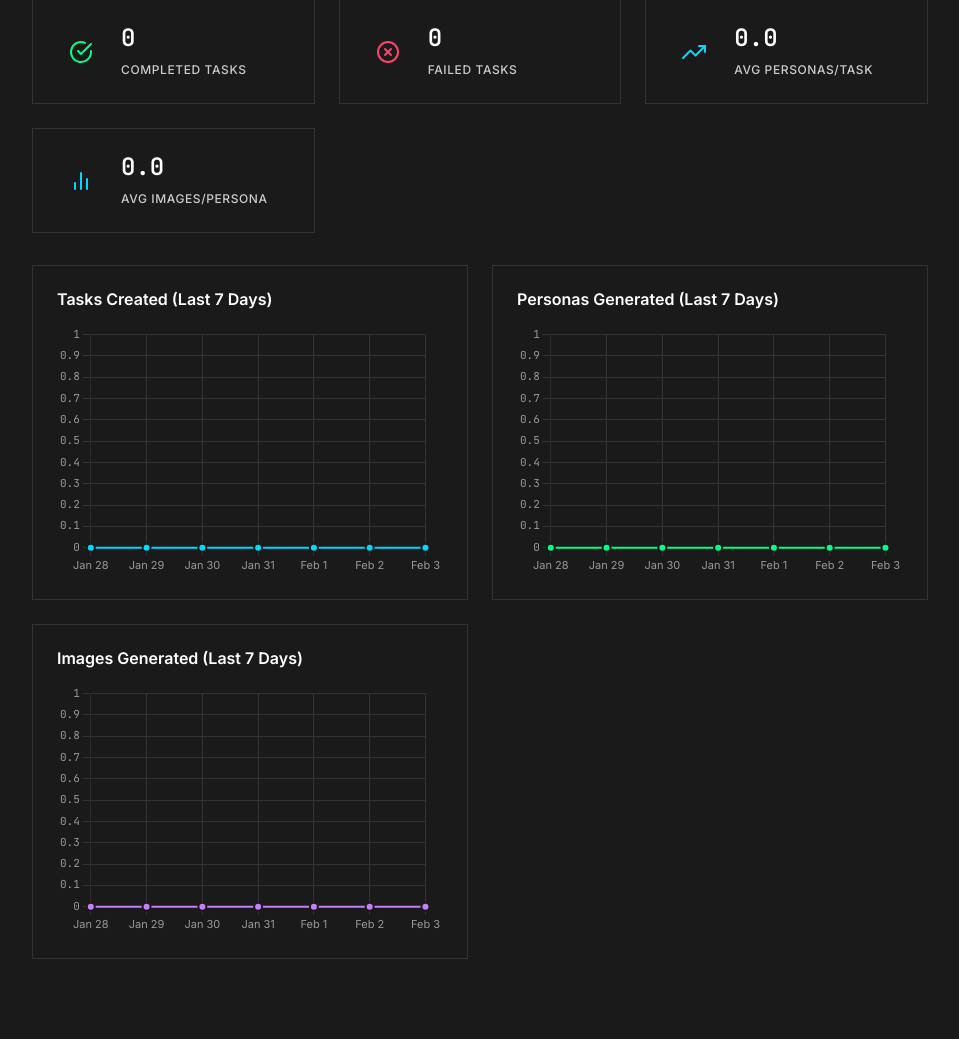
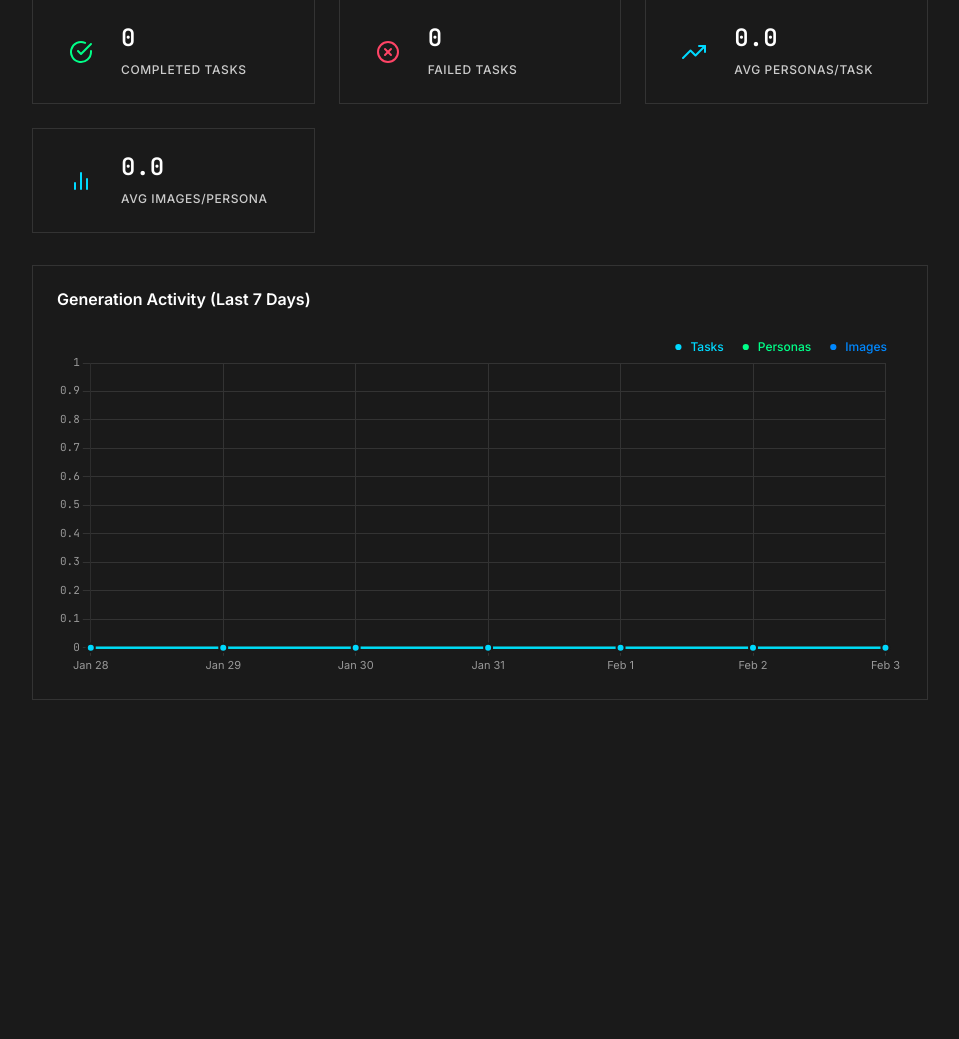
Before and after one commit to ironmindai/avatar-data-generator, a Flask app: page /dashboard in a window 1280 px wide. Shown: the part 528-1567 px from the top of the page, without its empty margins (280-1239 px from the left). After the commit the page ends 1228 px from the top, so only its background shows below. Run offline with Flask 3, Linux system fonts and the light colour scheme; the visitor is signed in with stand-in values (Sample User, id 1); data that the repository does not hold is empty; parts of the project's set-up code (start-up, migrations or seed data) failed here and were passed over; some libraries are stand-ins or nearby versions.

Commit message:
Update dashboard UI and documentation
- Update dashboard styling and layout improvements
- Update JavaScript logic for task management and status tracking
- Refine HTML template structure
- Update brandbook documentation
- Enhance base image generation prompt with ethnicity awareness

Co-Authored-By: Claude Haiku 4.5 <noreply@anthropic.com>

```diff
--- a/services/image_generation.py
+++ b/services/image_generation.py
@@ -123,7 +123,7 @@ async def generate_base_image(
         base_prompt = (
             f"generate an image of how this person would look like in a selfie. "
             f"the image should be not well-produced, amateur digital camera aesthetic, "
-            f"low resolution. Person: {bio_facebook}. {gender_full}."
+            f"low resolution. Person: {bio_facebook}. {gender_full}. Please consider ethnicity if it's an obvious one, for a better match"
         )
 
         # Append custom text if configured
--- a/static/css/dashboard.css
+++ b/static/css/dashboard.css
@@ -112,13 +112,10 @@
 }
 
 /* ========================================
-   CHARTS GRID
+   UNIFIED CHART CONTAINER
    ======================================== */
 
-.charts-grid {
-  display: grid;
-  grid-template-columns: repeat(auto-fit, minmax(350px, 1fr));
-  gap: var(--spacing-6);
+.chart-unified {
   margin-bottom: var(--spacing-8);
 }
 
@@ -152,7 +149,7 @@
 
 .chart-body {
   position: relative;
-  min-height: 250px;
+  min-height: 350px;
 }
 
 /* ========================================
@@ -185,7 +182,7 @@
   background-size: 200% 100%;
   animation: shimmer 1.5s ease-in-out infinite;
   width: 100%;
-  height: 250px;
+  height: 350px;
   border-radius: var(--radius-none);
 }
 
@@ -216,10 +213,6 @@
   .stats-grid-secondary {
     grid-template-columns: repeat(2, 1fr);
   }
-
-  .charts-grid {
-    grid-template-columns: repeat(2, 1fr);
-  }
 }
 
 @media (max-width: 768px) {
@@ -232,8 +225,7 @@
     margin-bottom: var(--spacing-6);
   }
 
-  .charts-grid {
-    gap: var(--spacing-4);
+  .chart-unified {
     margin-bottom: var(--spacing-6);
   }
 }
@@ -241,10 +233,6 @@
 @media (max-width: 640px) {
   .stats-grid-primary,
   .stats-grid-secondary {
-    grid-template-columns: 1fr;
-  }
-
-  .charts-grid {
     grid-template-columns: 1fr;
   }
 
@@ -271,10 +259,10 @@
   }
 
   .chart-body {
-    min-height: 200px;
+    min-height: 280px;
   }
 
   .skeleton-chart {
-    height: 200px;
+    height: 280px;
   }
 }
--- a/static/js/dashboard.js
+++ b/static/js/dashboard.js
@@ -5,10 +5,8 @@
  * Last Updated: 2026-01-30
  */
 
-// Store chart instances globally
-let tasksChart = null;
-let personasChart = null;
-let imagesChart = null;
+// Store unified chart instance globally
+let unifiedChart = null;
 
 // Auto-refresh interval (30 seconds)
 let refreshInterval = null;
@@ -143,63 +141,30 @@ function updateStatistics(overview) {
 }
 
 /**
- * Update or initialize all charts
+ * Update or initialize unified chart with all 3 series
  * @param {Object} last7Days - Last 7 days data object
  */
 function updateCharts(last7Days) {
-    // Process data for charts
-    const tasksDates = last7Days.tasks_by_date.map(item => formatDate(item.date));
+    // Process data for unified chart - all series share the same dates
+    const dates = last7Days.tasks_by_date.map(item => formatDate(item.date));
     const tasksCounts = last7Days.tasks_by_date.map(item => item.count);
-
-    const personasDates = last7Days.personas_by_date.map(item => formatDate(item.date));
     const personasCounts = last7Days.personas_by_date.map(item => item.count);
-
-    const imagesDates = last7Days.images_by_date.map(item => formatDate(item.date));
     const imagesCounts = last7Days.images_by_date.map(item => item.count);
 
-    // Initialize or update tasks chart
-    initializeChart(
-        'tasks-chart',
-        tasksChart,
-        tasksDates,
-        tasksCounts,
-        'Tasks',
-        '#00d9ff' // neon cyan
-    );
-
-    // Initialize or update personas chart
-    initializeChart(
-        'personas-chart',
-        personasChart,
-        personasDates,
-        personasCounts,
-        'Personas',
-        '#00ff88' // neon green
-    );
-
-    // Initialize or update images chart
-    initializeChart(
-        'images-chart',
-        imagesChart,
-        imagesDates,
-        imagesCounts,
-        'Images',
-        '#c77dff' // neon purple
-    );
+    // Initialize or update unified chart
+    initializeUnifiedChart(dates, tasksCounts, personasCounts, imagesCounts);
 }
 
 /**
- * Initialize or update a Chart.js line chart
- * @param {string} canvasId - Canvas element ID
- * @param {Object} chartInstance - Existing chart instance (or null)
- * @param {Array} labels - X-axis labels
- * @param {Array} data - Y-axis data points
- * @param {string} label - Dataset label
- * @param {string} color - Line color
+ * Initialize or update unified Chart.js line chart with all 3 series
+ * @param {Array} labels - X-axis labels (dates)
+ * @param {Array} tasksData - Tasks data points
+ * @param {Array} personasData - Personas data points
+ * @param {Array} imagesData - Images data points
  */
-function initializeChart(canvasId, chartInstance, labels, data, label, color) {
-    const canvas = document.getElementById(canvasId);
-    const skeleton = document.getElementById(canvasId + '-skeleton');
+function initializeUnifiedChart(labels, tasksData, personasData, imagesData) {
+    const canvas = document.getElementById('unified-chart');
+    const skeleton = document.getElementById('unified-chart-skeleton');
 
     // Hide skeleton, show canvas
     if (skeleton) {
@@ -208,56 +173,122 @@ function initializeChart(canvasId, chartInstance, labels, data, label, color) {
     canvas.style.display = 'block';
 
     // If chart exists, update data
-    if (chartInstance) {
-        chartInstance.data.labels = labels;
-        chartInstance.data.datasets[0].data = data;
-        chartInstance.update('none'); // Update without animation
+    if (unifiedChart) {
+        unifiedChart.data.labels = labels;
+        unifiedChart.data.datasets[0].data = tasksData;
+        unifiedChart.data.datasets[1].data = personasData;
+        unifiedChart.data.datasets[2].data = imagesData;
+        unifiedChart.update('none'); // Update without animation
         return;
     }
 
-    // Create new chart
+    // Create new unified chart with 3 series
     const ctx = canvas.getContext('2d');
 
     const chartConfig = {
         type: 'line',
         data: {
             labels: labels,
-            datasets: [{
-                label: label,
-                data: data,
-                borderColor: color,
-                backgroundColor: color + '20', // 20% opacity
+            datasets: [
+                {
+                    label: 'Tasks',
+                    data: tasksData,
+                    borderColor: '#00d9ff', // neon cyan
+                    backgroundColor: '#00d9ff20', // 20% opacity
                     borderWidth: 2,
-                tension: 0.4, // Smooth curves
-                fill: true,
+                    tension: 0.4,
+                    fill: false,
                     pointRadius: 4,
                     pointHoverRadius: 6,
-                pointBackgroundColor: color,
+                    pointBackgroundColor: '#00d9ff',
                     pointBorderColor: '#1a1a1a',
                     pointBorderWidth: 2,
-                pointHoverBackgroundColor: color,
+                    pointHoverBackgroundColor: '#00d9ff',
                     pointHoverBorderColor: '#ffffff',
                     pointHoverBorderWidth: 2
-            }]
+                },
+                {
+                    label: 'Personas',
+                    data: personasData,
+                    borderColor: '#00ff88', // neon green
+                    backgroundColor: '#00ff8820', // 20% opacity
+                    borderWidth: 2,
+                    tension: 0.4,
+                    fill: false,
+                    pointRadius: 4,
+                    pointHoverRadius: 6,
+                    pointBackgroundColor: '#00ff88',
+                    pointBorderColor: '#1a1a1a',
+                    pointBorderWidth: 2,
+                    pointHoverBackgroundColor: '#00ff88',
+                    pointHoverBorderColor: '#ffffff',
+                    pointHoverBorderWidth: 2
+                },
+                {
+                    label: 'Images',
+                    data: imagesData,
+                    borderColor: '#0088ff', // neon blue
+                    backgroundColor: '#0088ff20', // 20% opacity
+                    borderWidth: 2,
+                    tension: 0.4,
+                    fill: false,
+                    pointRadius: 4,
+                    pointHoverRadius: 6,
+                    pointBackgroundColor: '#0088ff',
+                    pointBorderColor: '#1a1a1a',
+                    pointBorderWidth: 2,
+                    pointHoverBackgroundColor: '#0088ff',
+                    pointHoverBorderColor: '#ffffff',
+                    pointHoverBorderWidth: 2
+                }
+            ]
         },
         options: {
             responsive: true,
             maintainAspectRatio: false,
             plugins: {
                 legend: {
-                    display: false
+                    display: true,
+                    position: 'top',
+                    align: 'end',
+                    labels: {
+                        font: {
+                            family: 'Inter, sans-serif',
+                            size: 12,
+                            weight: '500'
+                        },
+                        padding: 16,
+                        usePointStyle: true,
+                        pointStyle: 'line',
+                        boxWidth: 40,
+                        boxHeight: 3,
+                        generateLabels: function(chart) {
+                            // Custom label generator to color each label text to match its line
+                            const datasets = chart.data.datasets;
+                            return datasets.map((dataset, i) => ({
+                                text: dataset.label,
+                                fillStyle: dataset.borderColor, // Use line color for the indicator
+                                strokeStyle: dataset.borderColor,
+                                lineWidth: 2,
+                                hidden: !chart.isDatasetVisible(i),
+                                index: i,
+                                // Color the text to match the line color
+                                fontColor: dataset.borderColor
+                            }));
+                        }
+                    }
                 },
                 tooltip: {
                     backgroundColor: '#242424',
                     titleColor: '#ffffff',
                     bodyColor: '#cccccc',
-                    borderColor: color,
+                    borderColor: '#00d9ff',
                     borderWidth: 1,
                     padding: 12,
-                    displayColors: false,
+                    displayColors: true,
                     callbacks: {
                         label: function(context) {
-                            return label + ': ' + context.parsed.y.toLocaleString();
+                            return context.dataset.label + ': ' + context.parsed.y.toLocaleString();
                         }
                     }
                 }
@@ -302,13 +333,7 @@ function initializeChart(canvasId, chartInstance, labels, data, label, color) {
     };
 
     // Store chart instance
-    if (canvasId === 'tasks-chart') {
-        tasksChart = new Chart(ctx, chartConfig);
-    } else if (canvasId === 'personas-chart') {
-        personasChart = new Chart(ctx, chartConfig);
-    } else if (canvasId === 'images-chart') {
-        imagesChart = new Chart(ctx, chartConfig);
-    }
+    unifiedChart = new Chart(ctx, chartConfig);
 }
 
 /**
@@ -334,25 +359,25 @@ function showErrorState() {
         element.style.color = 'var(--color-error)';
     });
 
-    // Hide chart skeletons
-    const skeletons = document.querySelectorAll('.skeleton-chart');
-    skeletons.forEach(function(skeleton) {
+    // Hide chart skeleton
+    const skeleton = document.getElementById('unified-chart-skeleton');
+    if (skeleton) {
         skeleton.style.display = 'none';
-    });
+    }
 
-    // Show error message in charts
-    const chartBodies = document.querySelectorAll('.chart-body');
-    chartBodies.forEach(function(body) {
-        const canvas = body.querySelector('canvas');
+    // Show error message in chart
+    const canvas = document.getElementById('unified-chart');
     if (canvas) {
         canvas.style.display = 'none';
     }
 
+    const chartBody = document.querySelector('.chart-body');
+    if (chartBody) {
         const errorDiv = document.createElement('div');
-        errorDiv.style.cssText = 'display: flex; align-items: center; justify-content: center; height: 250px; color: var(--color-error); font-size: var(--font-size-small);';
+        errorDiv.style.cssText = 'display: flex; align-items: center; justify-content: center; height: 350px; color: var(--color-error); font-size: var(--font-size-small);';
         errorDiv.textContent = 'Failed to load chart data';
-        body.appendChild(errorDiv);
-    });
+        chartBody.appendChild(errorDiv);
+    }
 
     // Stop auto-refresh
     if (refreshInterval) {
--- a/templates/dashboard.html
+++ b/templates/dashboard.html
@@ -115,38 +115,15 @@
         </div>
     </div>
 
-    <!-- Charts Section -->
-    <div class="charts-grid">
-        <!-- Tasks Chart -->
+    <!-- Unified Chart Section -->
+    <div class="chart-unified">
         <div class="chart-card">
             <div class="chart-header">
-                <h3 class="chart-title">Tasks Created (Last 7 Days)</h3>
+                <h3 class="chart-title">Generation Activity (Last 7 Days)</h3>
             </div>
             <div class="chart-body">
-                <div class="skeleton-chart" id="tasks-chart-skeleton"></div>
-                <canvas id="tasks-chart" style="display: none;"></canvas>
-            </div>
-        </div>
-
-        <!-- Personas Chart -->
-        <div class="chart-card">
-            <div class="chart-header">
-                <h3 class="chart-title">Personas Generated (Last 7 Days)</h3>
-            </div>
-            <div class="chart-body">
-                <div class="skeleton-chart" id="personas-chart-skeleton"></div>
-                <canvas id="personas-chart" style="display: none;"></canvas>
-            </div>
-        </div>
-
-        <!-- Images Chart -->
-        <div class="chart-card">
-            <div class="chart-header">
-                <h3 class="chart-title">Images Generated (Last 7 Days)</h3>
-            </div>
-            <div class="chart-body">
-                <div class="skeleton-chart" id="images-chart-skeleton"></div>
-                <canvas id="images-chart" style="display: none;"></canvas>
+                <div class="skeleton-chart" id="unified-chart-skeleton"></div>
+                <canvas id="unified-chart" style="display: none;"></canvas>
             </div>
         </div>
     </div>
```
Also changed, not shown: docs/brandbook.md (+44 -25 lines). Lines whose indentation alone changed are shown as unchanged.
